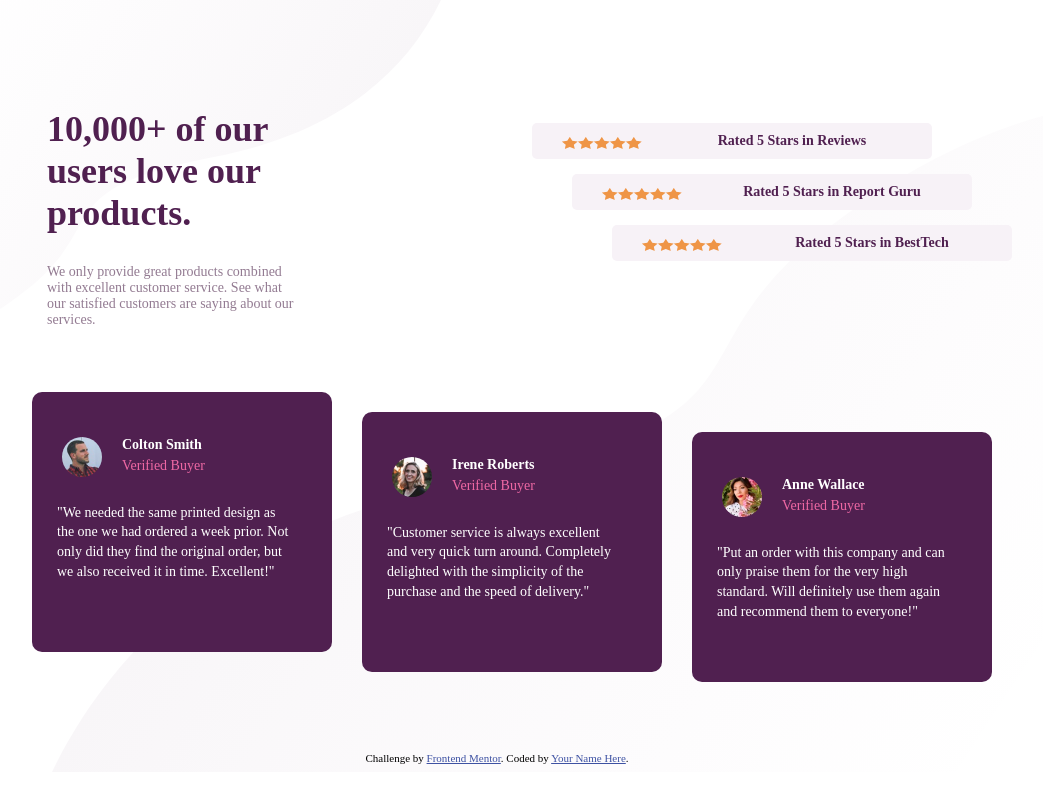
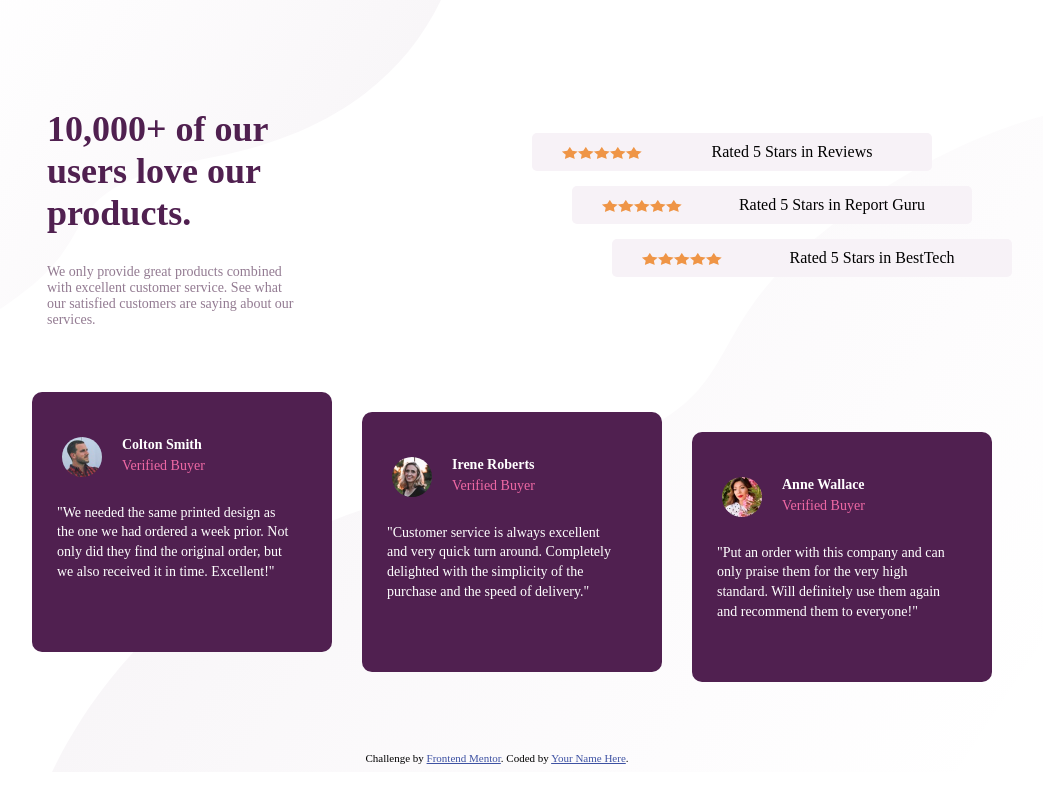
Before and after one commit to mostafaalmowafy/social-proof-section-master, a plain HTML site: page index.html in a window 1280 px wide. Shown: the whole page, without its empty margins (143-1186 px from the left). Drawn offline with Linux system fonts and the light colour scheme; a web font is replaced by a local one.

Commit message:
modified css

```diff
--- a/css/style.css
+++ b/css/style.css
@@ -1,3 +1,4 @@
+
 :root{
     --primary-h1:hsl(300, 43%, 22%);
     --primary-stat:hsl(333, 80%, 67%);
@@ -97,11 +98,8 @@ body {
         margin-left: 235px;
     }
 }
-
-.first-part .container .rate .re{
-    color: var(--primary-h1);
-    font-size: 14px;
-    font-weight: 700
+.first-part .container .rate {
+    padding-top: 10px;
 }
 .first-part .container .rate div{
     position: relative;
```
